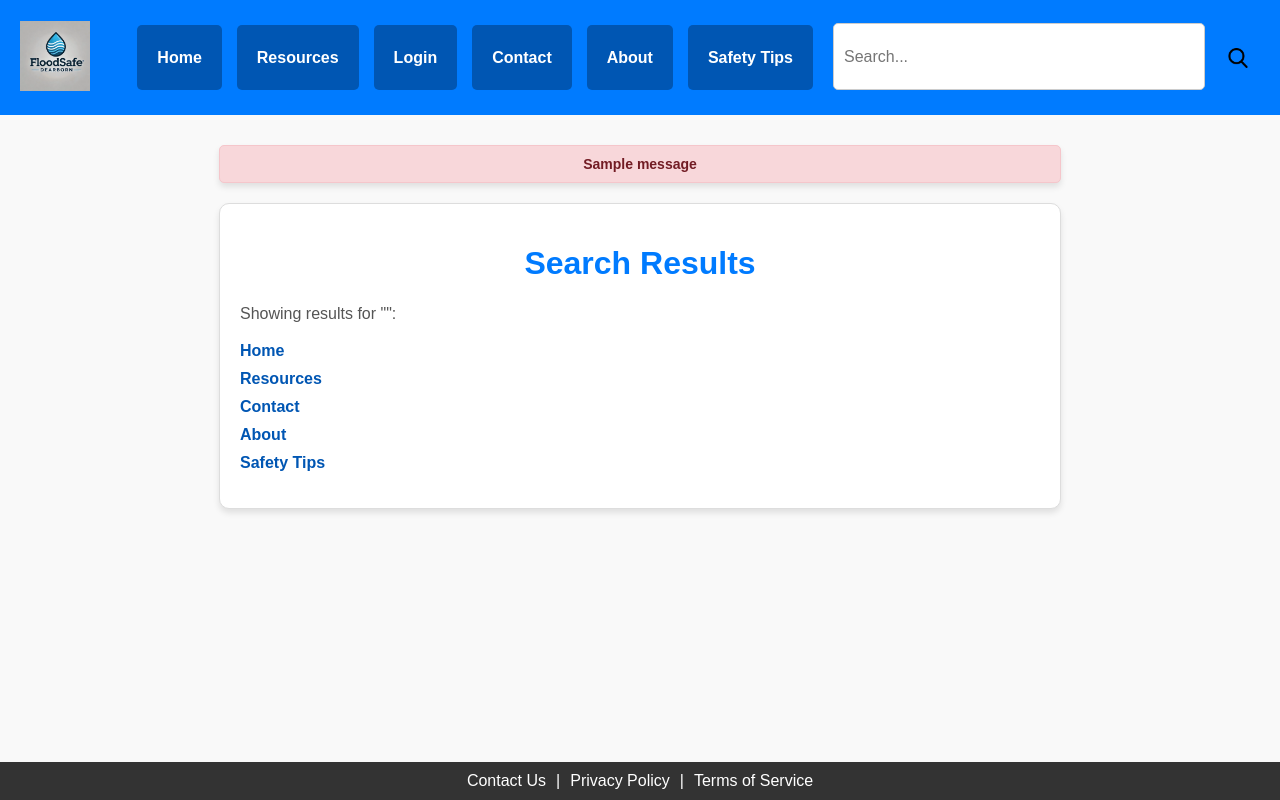
After one commit to leahmirch/FloodSafeDearborn, a Flask app: page /search in a window 1280 px wide. The commit adds this page. Run offline with Flask 3, Linux system fonts and the light colour scheme; tables that the repository leaves empty hold one stand-in row (values such as "Sample post"); one stand-in notice (Sample message) is shown.

Commit message:
Leah Mirch: Added search bar, adjusted header styling, created content for resources, contact, about and safety tips pages

```diff
--- a/backend/app.py
+++ b/backend/app.py
@@ -42,12 +42,13 @@ def login():
 @app.route('/home')
 def home():
     if 'user_id' not in session:
+        flash("You must be logged in to view the homepage!", "error")
         return redirect(url_for('login'))
 
     conn = get_connection()
     user = conn.execute("SELECT username FROM users WHERE id = ?", (session['user_id'],)).fetchone()
     if not user:
-        flash("User not found!")
+        flash("User not found!", "error")
         return redirect(url_for('login'))
 
     return render_template('home.html', user=user)
@@ -73,5 +74,24 @@ def contact():
 def safety_tips():
     return render_template('safety_tips.html')
 
+@app.route('/search')
+def search():
+    query = request.args.get('query', '').lower()
+    search_results = []
+
+    content = {
+        'Home': 'Welcome to FloodSafeDearborn. Stay informed about flooding.',
+        'Resources': 'Find emergency resources and flood preparedness tips.',
+        'Contact': 'Reach out to us for more information.',
+        'About': 'Learn about FloodSafeDearborn and our mission.',
+        'Safety Tips': 'Discover essential flood safety tips.'
+    }
+
+    for page, text in content.items():
+        if query in text.lower():
+            search_results.append(page)
+
+    return render_template('search_results.html', query=query, results=search_results)
+
 if __name__ == '__main__':
     app.run(debug=True)
--- a/frontend/static/css/styles.css
+++ b/frontend/static/css/styles.css
@@ -8,38 +8,13 @@ body {
     min-height: 100vh;
 }
 
+.resources-page {
+    background-color: #f9f9f9;
+    padding: 20px 0;
+}
+
 .main-content {
     flex: 1;
-}
-
-/* Header Bar */
-.header-bar {
-    display: flex;
-    justify-content: space-between;
-    align-items: center;
-    background-color: #007bff;
-    padding: 10px 20px;
-}
-
-.header-logo img {
-    height: 50px;
-}
-
-.header-nav {
-    display: flex;
-    gap: 15px;
-}
-
-.nav-link {
-    color: white;
-    text-decoration: none;
-    font-weight: bold;
-    padding: 10px 15px;
-    border-radius: 5px;
-}
-
-.nav-link:hover {
-    background-color: #0056b3;
 }
 
 /* Footer Bar */
@@ -132,3 +107,226 @@ p {
     margin: 0 auto;
     max-width: 100%;
 }
+
+/* Header Bar */
+.header-bar {
+    display: flex;
+    justify-content: space-between;
+    align-items: center;
+    background-color: #007bff;
+    padding: 10px 20px;
+}
+
+.header-logo img {
+    height: 70px;
+    width: auto;
+}
+
+.header-right {
+    display: flex;
+    align-items: center;
+    gap: 20px;
+}
+
+.header-nav {
+    display: flex;
+    gap: 15px;
+}
+
+.nav-link {
+    color: white;
+    text-decoration: none;
+    font-weight: bold;
+    padding: 10px 20px;
+    background-color: #0056b3;
+    border-radius: 5px;
+    transition: background-color 0.3s ease;
+    display: flex;
+    align-items: center;
+    justify-content: center;
+    height: 45px;
+}
+
+.nav-link:hover {
+    background-color: #003d80;
+}
+
+/* Header Search Bar */
+.header-search {
+    display: flex;
+    align-items: center;
+    margin-top: 5px;
+}
+
+.search-input {
+    padding: 10px;
+    border: 1px solid #ccc;
+    border-radius: 5px;
+    font-size: 16px;
+    height: 45px;
+    width: 350px;
+    margin-right: 10px;
+}
+
+.search-button {
+    background: none;
+    border: none;
+    cursor: pointer;
+    display: flex;
+    align-items: center;
+    justify-content: center;
+    height: 45px;
+    width: 45px;
+    padding: 0;
+    margin-top: 2px;
+}
+
+.search-icon {
+    width: 20px;
+    height: 20px;
+}
+
+.header-search-wrapper {
+    display: flex;
+    align-items: center;
+    justify-content: flex-end;
+    margin-top: 8px;
+}
+
+/* Search Results Styling */
+.container {
+    max-width: 800px;
+    margin: 20px auto;
+    padding: 20px;
+    background-color: white;
+    border-radius: 10px;
+    box-shadow: 0px 4px 6px rgba(0, 0, 0, 0.1);
+}
+
+.container h1 {
+    color: #007bff;
+    text-align: center;
+    margin-bottom: 20px;
+}
+
+.search-results {
+    list-style-type: none;
+    padding: 0;
+}
+
+.search-results li {
+    margin-bottom: 10px;
+}
+
+.search-results a {
+    text-decoration: none;
+    color: #0056b3;
+    font-weight: bold;
+}
+
+.search-results a:hover {
+    text-decoration: underline;
+    color: #003d80;
+}
+
+/* Flash Messages */
+.flash-messages {
+    position: relative;
+    margin: 10px auto;
+    padding: 10px 20px;
+    background-color: #f8d7da;
+    color: #721c24;
+    border: 1px solid #f5c6cb;
+    border-radius: 5px;
+    font-size: 14px;
+    max-width: 800px;
+    box-shadow: 0px 4px 6px rgba(0, 0, 0, 0.1);
+    text-align: center;
+    display: flex;
+    justify-content: center;
+    align-items: center;
+    height: auto;
+}
+
+.flash-message {
+    font-weight: bold;
+}
+
+/* Responsive Background Image */
+.background-image {
+    background-image: url("/static/img/dearborn.jpg");
+    background-size: cover;
+    background-position: center;
+    background-repeat: no-repeat;
+    min-height: 100vh;
+    display: flex;
+    justify-content: center;
+    align-items: flex-start;
+    padding-top: 20px;
+    padding-bottom: 60px;
+}
+
+/* Content Box Styling */
+.content-box {
+    background-color: white;
+    padding: 20px;
+    border-radius: 10px;
+    width: 90%;
+    max-width: 1200px;
+    text-align: left;
+    margin: auto;
+    box-shadow: 0px 4px 10px rgba(0, 0, 0, 0.25);
+    transition: all 0.3s ease;
+}
+
+/* Adjust Button Spacing */
+.button-link {
+    display: inline-block;
+    padding: 7px 10px;
+    margin-bottom: 5px;
+    background-color: #007bff;
+    color: white;
+    text-decoration: none;
+    border-radius: 5px;
+    font-size: 16px;
+    text-align: center;
+    transition: background-color 0.3s ease;
+    width: fit-content;
+}
+
+.button-link:hover {
+    background-color: #0056b3;
+}
+
+/* List Styling */
+ul {
+    list-style: none;
+    padding: 0;
+}
+
+ul li {
+    margin-bottom: 10px;
+}
+
+ul li p {
+    margin-bottom: 10px;
+}
+
+/* Responsive Adjustments */
+@media (min-width: 768px) {
+    .content-box {
+        width: 80%;
+    }
+}
+
+@media (min-width: 1024px) {
+    .content-box {
+        width: 70%;
+    }
+}
+
+@media (min-width: 1440px) {
+    .content-box {
+        width: 60%;
+    }
+}
--- a/frontend/templates/layout.html
+++ b/frontend/templates/layout.html
@@ -15,19 +15,43 @@
                 <img src="{{ url_for('static', filename='img/logo.png') }}" alt="FloodSafe Logo">
             </a>
         </div>
+        <div class="header-right">
             <nav class="header-nav">
                 <a href="{{ url_for('home') }}" class="nav-link">Home</a>
                 <a href="{{ url_for('resources') }}" class="nav-link">Resources</a>
+                {% if session.get('user_id') %}
+                    <a href="{{ url_for('logout') }}" class="nav-link">Logout</a>
+                {% else %}
                     <a href="{{ url_for('login') }}" class="nav-link">Login</a>
-            <a href="{{ url_for('register') }}" class="nav-link">Register</a>
+                {% endif %}
                 <a href="{{ url_for('contact') }}" class="nav-link">Contact</a>
                 <a href="{{ url_for('about') }}" class="nav-link">About</a>
                 <a href="{{ url_for('safety_tips') }}" class="nav-link">Safety Tips</a>
             </nav>
+            <div class="header-search-wrapper">
+                <form class="header-search" action="{{ url_for('search') }}" method="GET">
+                    <input type="text" name="query" placeholder="Search..." class="search-input">
+                    <button type="submit" class="search-button">
+                        <img src="{{ url_for('static', filename='img/search.png') }}" alt="Search Icon" class="search-icon">
+                    </button>
+                </form>
+            </div>
+        </div>
     </header>
 
     <!-- Page Content -->
     <main class="main-content">
+        <!-- Flash Messages -->
+        {% with messages = get_flashed_messages() %}
+            {% if messages %}
+                <div class="flash-messages">
+                    {% for message in messages %}
+                        <div class="flash-message">{{ message }}</div>
+                    {% endfor %}
+                </div>
+            {% endif %}
+        {% endwith %}
+
         {% block content %}{% endblock %}
     </main>
 
--- /dev/null
+++ b/frontend/templates/search_results.html
@@ -0,0 +1,16 @@
+{% extends "layout.html" %}
+{% block content %}
+<div class="container">
+    <h1>Search Results</h1>
+    <p>Showing results for "{{ query }}":</p>
+    <ul class="search-results">
+        {% if results %}
+            {% for result in results %}
+                <li><a href="{{ url_for(result.lower()) }}">{{ result }}</a></li>
+            {% endfor %}
+        {% else %}
+            <li>No results found.</li>
+        {% endif %}
+    </ul>
+</div>
+{% endblock %}
```
Also changed, not shown: frontend/templates/about.html (+27 -0 lines), frontend/templates/contact.html (+41 -0 lines), frontend/templates/resources.html (+50 -0 lines), frontend/templates/safety_tips.html (+42 -0 lines), README.md, frontend/static/img/search.png (added). Lines whose indentation alone changed are shown as unchanged.
